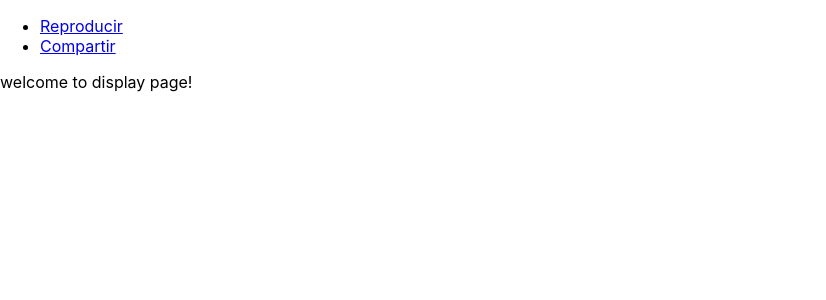
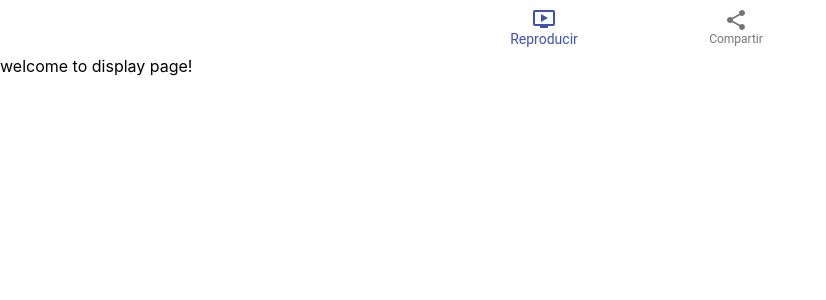
Before and after one commit to torrescristian/proyector-movil-students-react, a React (Create React App) app: page / in a window 1280 px wide. Shown: the top 300 px of the page, without its empty margins (0-826 px from the left). Built offline with nearby package versions, Linux system fonts and the light colour scheme.

Commit message:
styles: navbar

```diff
--- a/package.json
+++ b/package.json
@@ -4,6 +4,7 @@
   "private": true,
   "dependencies": {
     "@material-ui/core": "^4.11.3",
+    "@material-ui/icons": "^4.11.2",
     "@testing-library/jest-dom": "^5.11.4",
     "@testing-library/react": "^11.1.0",
     "@testing-library/user-event": "^12.1.10",
--- a/src/components/Navbar/Navbar.tsx
+++ b/src/components/Navbar/Navbar.tsx
@@ -1,16 +1,29 @@
-import { Link } from "react-router-dom";
+import { BottomNavigation, BottomNavigationAction } from '@material-ui/core';
+import OndemandVideoIcon from '@material-ui/icons/OndemandVideo';
+import ShareIcon from '@material-ui/icons/Share';
+import { useState } from 'react';
+import { Link } from 'react-router-dom';
 
 export default function Navbar() {
-    return (
-      <nav>
-        <ul>
-          <li>
-            <Link to="/">Reproducir</Link>
-          </li>
-          <li>
-            <Link to="/compartir">Compartir</Link>
-          </li>
-        </ul>
-      </nav>
-    );
+  const [navIndex, setNavIndex] = useState(0);
+  return (
+    <BottomNavigation
+      value={navIndex}
+      onChange={(event, newValue) => setNavIndex(newValue)}
+      showLabels
+    >
+      <BottomNavigationAction
+        label="Reproducir"
+        icon={<OndemandVideoIcon />}
+        component={Link}
+        to="/"
+      />
+      <BottomNavigationAction
+        label="Compartir"
+        icon={<ShareIcon />}
+        component={Link}
+        to="/compartir"
+      />
+    </BottomNavigation>
+  );
 }
```
Also changed, not shown: 2 other files (tests, documents, lock files or other folders).
